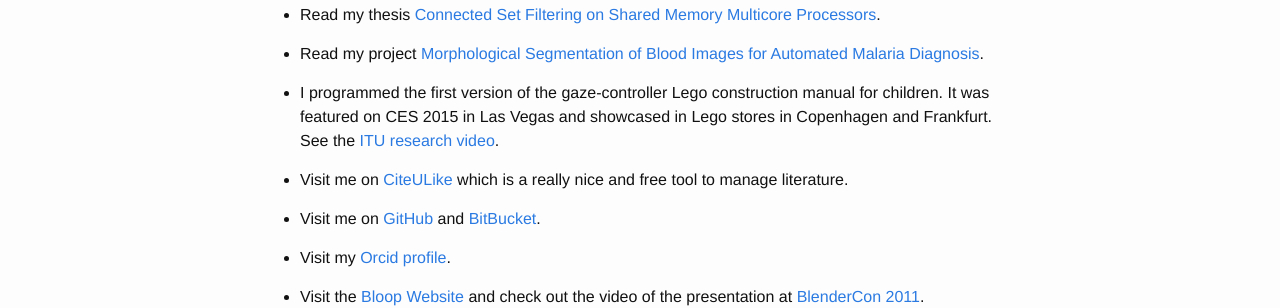
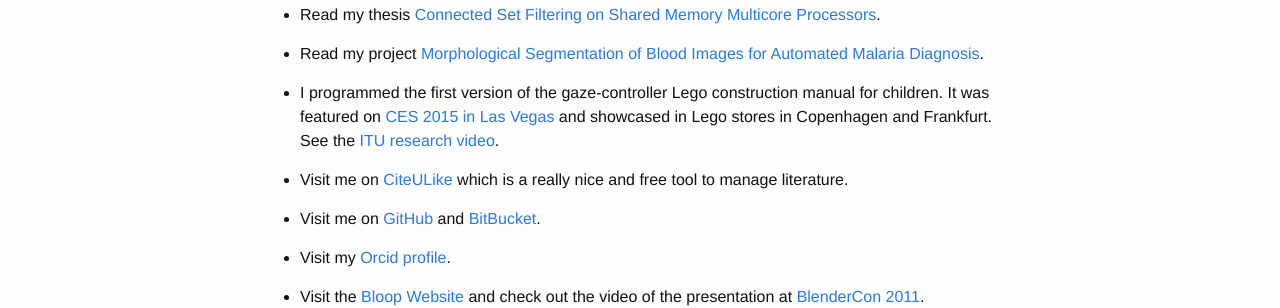
Before and after one commit to fbie/fbie.github.io, a Jekyll site: the page built from about.md, in a window 1280 px wide. Shown: the part 1259-1567 px from the top of the page. Built offline with Jekyll 4.4.1, drawn with Linux system fonts in a browser that asks for light colours; part of the change alters nothing that is shown.

```diff
--- a/about.md
+++ b/about.md
@@ -38,7 +38,7 @@ The results of my PhD project do not only apply to spreadsheets but may be inter
 
 - Read my project [Morphological Segmentation of Blood Images for Automated Malaria Diagnosis](https://itu.dk/people/fbie/morphological_segmentation_malaria.pdf).
 
-- I programmed the first version of the gaze-controller Lego construction manual for children. It was featured on CES 2015 in Las Vegas and showcased in Lego stores in Copenhagen and Frankfurt. See the [ITU research video](IT University of Copenhagen).
+- I programmed the first version of the gaze-controller Lego construction manual for children.  It was featured on [CES 2015 in Las Vegas](CES 2015 in Las Vegas) and showcased in Lego stores in Copenhagen and Frankfurt.  See the [ITU research video](https://www.youtube.com/watch?v=vLMaMqkISR0).
 
 - Visit me on [CiteULike](http://citeulike.org/user/fbie) which is a really nice and free tool to manage literature.
 
```
